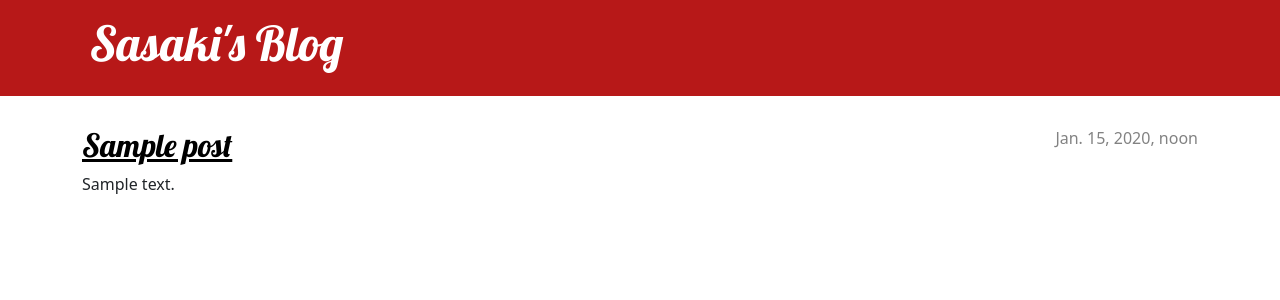
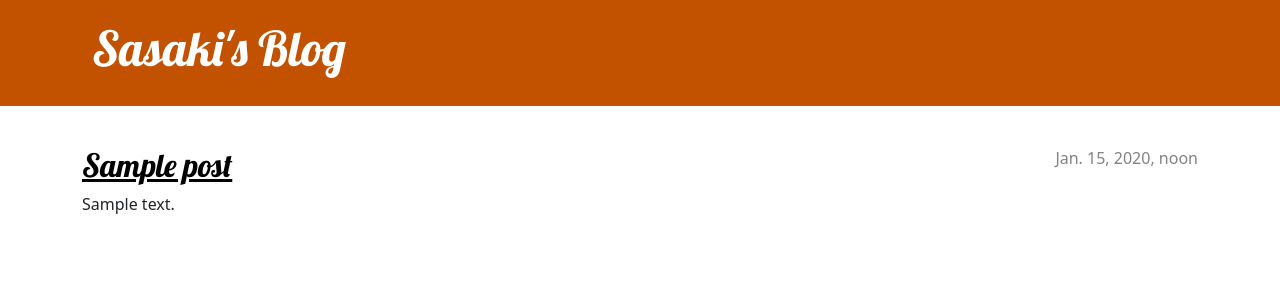
Before and after one commit to rnsasaki/my-first-blog, a Django app: page / in a window 1280 px wide. Shown: the top 300 px of the page. Run offline with Django 3.2, Linux system fonts and the light colour scheme; tables that the repository leaves empty hold one stand-in row (values such as "Sample post").

Commit message:
fixing css error

```diff
--- a/blog/static/css/blog.css
+++ b/blog/static/css/blog.css
@@ -1,8 +1,8 @@
 .page-header {
-    background-color: #b71818;
+    background-color: #C25100;
     margin-top: 0;
-    margin-bottom: 30px;
-    padding: 15px 15px 15px 30px;
+    margin-bottom: 40px;
+    padding: 20px 20px 20px 40px;
 }
 
 .page-header h1,
@@ -44,7 +44,7 @@
 }
 
 .post {
-    margin-bottom: 50px;
+    margin-bottom: 70px;
 }
 
 .post h2 a,
@@ -59,12 +59,12 @@
 
 .btn-secondary,
 .btn-secondary:visited {
-    color: #b71818;
+    color: #C25100;
     background: none;
-    border-color: #b71818;
+    border-color: #C25100;
 }
 
 .btn-secondary:hover {
     color: #FFFFFF;
-    background-color: #b71818;
+    background-color: #C25100;
 }
```
